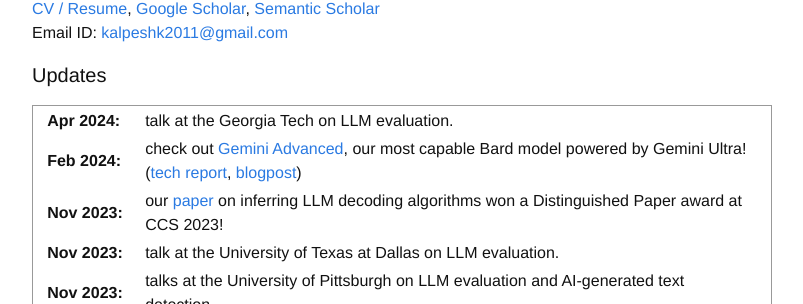
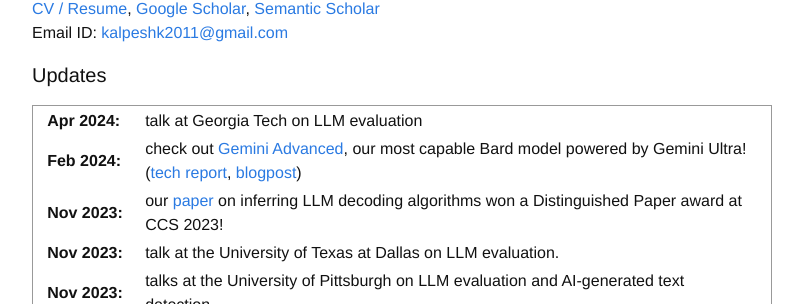
Before and after one commit to martiansideofthemoon/martiansideofthemoon.github.io, a Jekyll site: the page built from index.md, in a window 1280 px wide. Shown: the part 429-733 px from the top of the page, without its empty margins (238-1041 px from the left). Built offline with Jekyll 4.4.1, drawn with Linux system fonts in a browser that asks for light colours; comment, search, counter and statistics services are not loaded.

Commit message:
Update index.md

```diff
--- a/index.md
+++ b/index.md
@@ -20,7 +20,7 @@ Email ID: [kalpeshk2011@gmail.com](mailto:kalpeshk2011@gmail.com)
 <table>
 <col width="100px">
 <col width="650px">
-  <tr><td><b>Apr 2024:</b></td><td>talk at the Georgia Tech on LLM evaluation.</td></tr>
+  <tr><td><b>Apr 2024:</b></td><td>talk at Georgia Tech on LLM evaluation</td></tr>
   <tr><td><b>Feb 2024:</b></td><td>check out <a href='https://gemini.google.com'>Gemini Advanced</a>, our most capable Bard model powered by Gemini Ultra! (<a href="https://storage.googleapis.com/deepmind-media/gemini/gemini_1_report.pdf">tech report</a>, <a href="https://blog.google/products/gemini/bard-gemini-advanced-app/">blogpost</a>)</td></tr>
   <tr><td><b>Nov 2023:</b></td><td>our <a href="https://arxiv.org/abs/2303.04729">paper</a> on inferring LLM decoding algorithms won a Distinguished Paper award at CCS 2023!</td></tr>
   <tr><td><b>Nov 2023:</b></td><td>talk at the University of Texas at Dallas on LLM evaluation.</td></tr>
```
